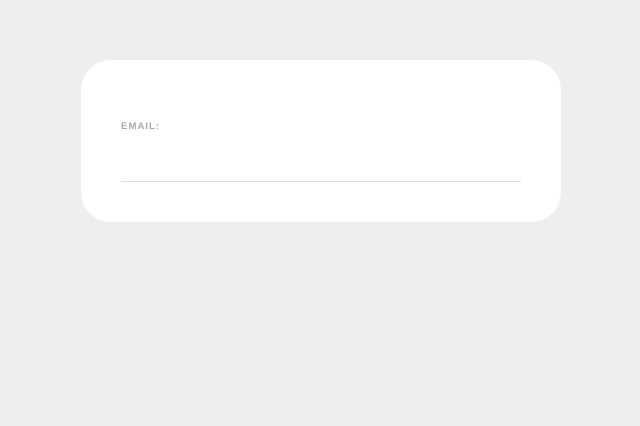
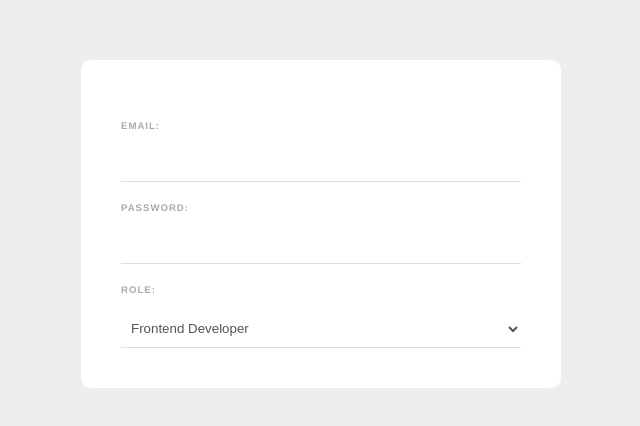
Before and after one commit to LucSil/web-form, a Vue app: page / in a window 1280 px wide. Shown: the top 426 px of the page, without its empty margins (319-959 px from the left). Built offline with nearby package versions, Linux system fonts and the light colour scheme.

Commit message:
added password input; added select box; updated styling; deleted css file

```diff
--- a/src/assets/css/global.css
+++ /dev/null
@@ -1,4 +0,0 @@
-body {
-  margin: 0;
-  cursor: default;
-}
--- a/src/components/SignupForm.vue
+++ b/src/components/SignupForm.vue
@@ -1,12 +1,29 @@
 <template>
   <form>
     <label>Email:</label>
-    <input type="email" name="" id="" />
+    <input type="email" required v-model="email" />
+    <label>Password:</label>
+    <input type="password" required v-model="password" />
+    <label>Role:</label>
+    <select v-model="role">
+      <option value="frontendDev">Frontend Developer</option>
+      <option value="uiDesigner">UI Designer</option>
+      <option value="backendDev">Backend Developer</option>
+      <option value="dataAnalyst">Data Analyst</option>
+    </select>
   </form>
 </template>
 
 <script>
-export default {};
+export default {
+  data() {
+    return {
+      email: "",
+      password: "",
+      role: "frontendDev",
+    };
+  },
+};
 </script>
 
 <style>
@@ -16,7 +33,7 @@ form {
   background: white;
   text-align: left;
   padding: 40px;
-  border-radius: 30px;
+  border-radius: 10px;
 }
 label {
   color: #aaa;
@@ -27,7 +44,8 @@ label {
   letter-spacing: 1px;
   font-weight: bold;
 }
-input {
+input,
+select {
   display: block;
   padding: 10px 6px;
   width: 100%;
@@ -36,4 +54,11 @@ input {
   border-bottom: 1px solid #ddd;
   color: #555;
 }
+select {
+  background: none;
+}
+input:focus {
+  outline: 2px solid #555;
+  border-radius: 2px;
+}
 </style>
--- a/src/main.js
+++ b/src/main.js
@@ -1,5 +1,4 @@
 import { createApp } from "vue";
 import App from "./App.vue";
-import "./assets/css/global.css";
 
 createApp(App).mount("#app");
```
